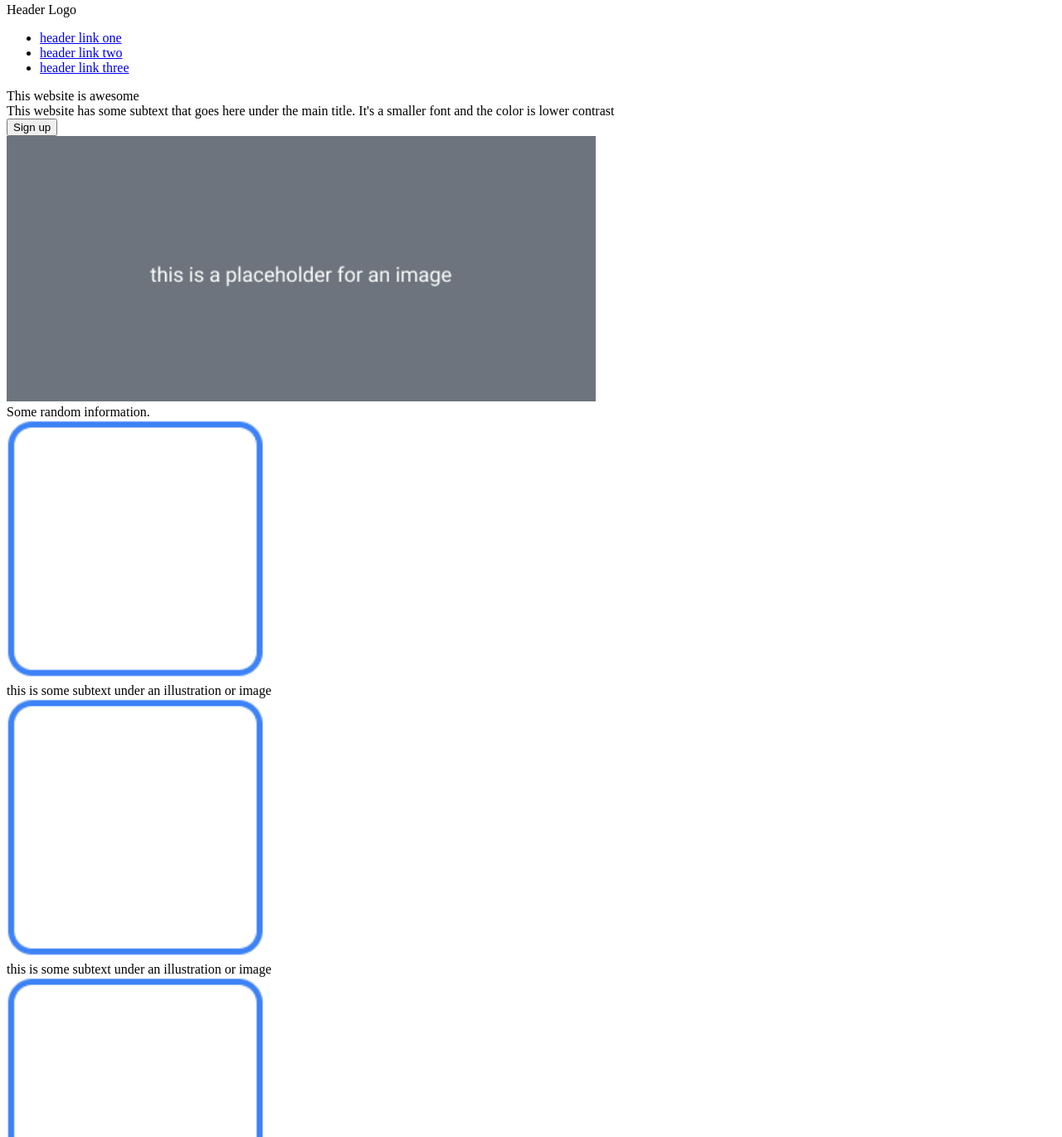
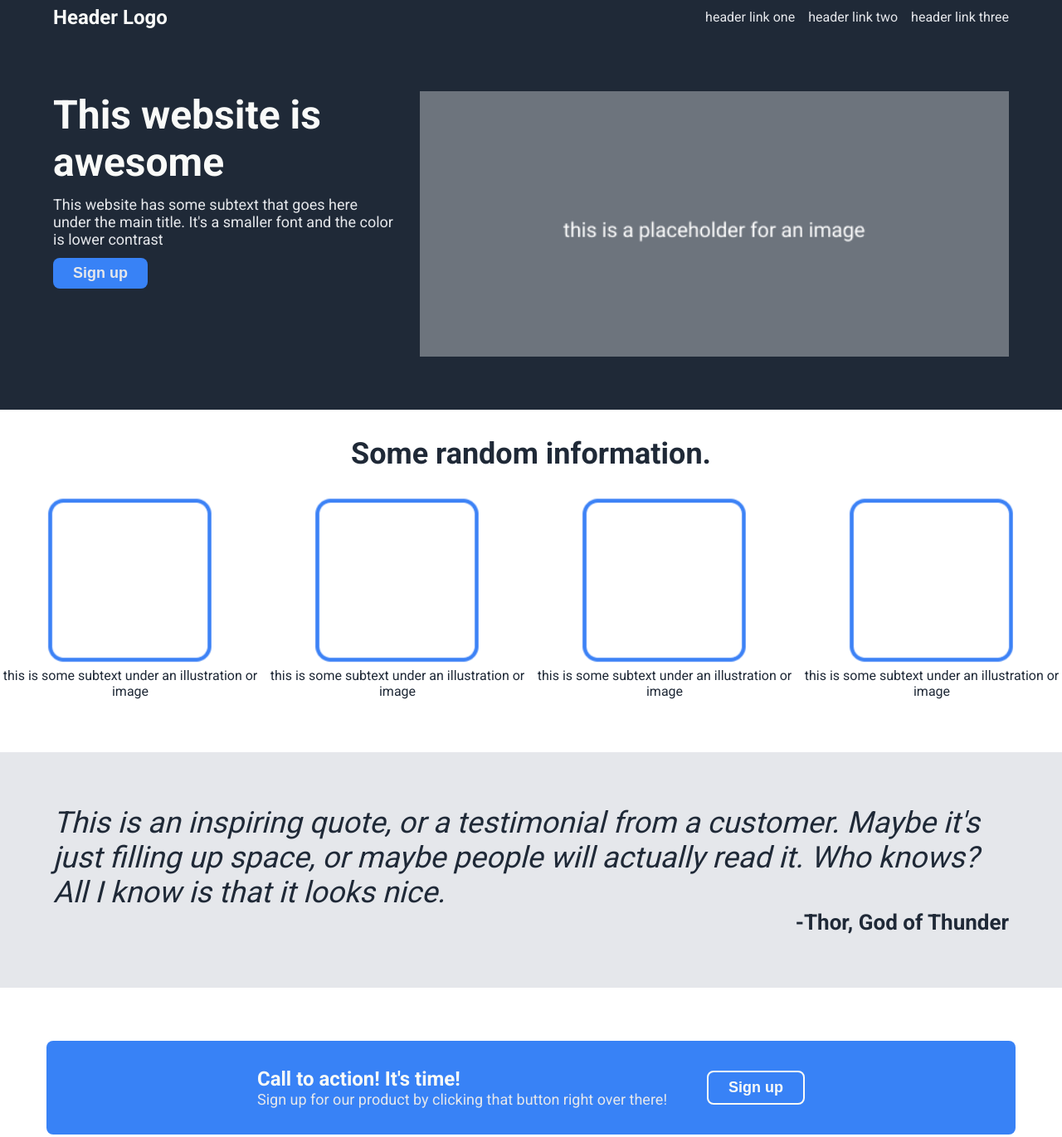
Before and after one commit to poppinpigeon/odin-landing-page, a plain HTML site: page index.html in a window 1280 px wide. Shown: the part 5-1376 px from the top of the page at 83% size. Drawn offline with Linux system fonts and the light colour scheme.

Commit message:
Create CSS file and format HTML page

```diff
--- a/index.html
+++ b/index.html
@@ -4,11 +4,11 @@
     <meta charset="UTF-8">
     <meta name="viewport" content="width=device-width, initial-scale=1.0">
     <title>Landing Page</title>
+    <link rel="stylesheet" href="./style.css">
 </head>
 <body>
     <div class="header">
-        Header Logo
-        <div class="top-link">
+        <div class="logo">Header Logo</div>
             <ul>
                 <li><a href="#">header link one</a></li>
                 <li><a href="#">header link two</a></li>
@@ -18,10 +18,12 @@
     </div>
 
     <div class="body1">
-        <div class="body1-title">This website is awesome</div>
-        <div class="body1-body">This website has some subtext that goes here under the main title. It's a smaller font and the color is lower contrast</div>
-        <div class="button">
-            <button>Sign up</button>
+        <div class="body1-container">
+            <div class="body1-title">This website is awesome</div>
+            <div class="body1-body">This website has some subtext that goes here under the main title. It's a smaller font and the color is lower contrast</div>
+            <div class="button">
+                <button>Sign up</button>
+            </div>
         </div>
         <img src="./placeholder.png" alt="this is a placeholder for an image">
     </div>
@@ -30,22 +32,22 @@
         <div class="body2-title">Some random information.</div>
         <div class="body2-container">
             <div class="info">
-                <img src="./info-placeholder.png" alt="this is a placeholder for an information image">
+                <img src="./info-placeholder.png" alt="this is a placeholder for an information image" class="placeholder-img">
                 <div class="text">this is some subtext under an illustration or image</div>
             </div>
 
             <div class="info">
-                <img src="./info-placeholder.png" alt="this is a placeholder for an information image">
+                <img src="./info-placeholder.png" alt="this is a placeholder for an information image" class="placeholder-img">
                 <div class="text">this is some subtext under an illustration or image</div>
             </div>
 
             <div class="info">
-                <img src="./info-placeholder.png" alt="this is a placeholder for an information image">
+                <img src="./info-placeholder.png" alt="this is a placeholder for an information image" class="placeholder-img">
                 <div class="text">this is some subtext under an illustration or image</div>
             </div>
 
             <div class="info">
-                <img src="./info-placeholder.png" alt="this is a placeholder for an information image">
+                <img src="./info-placeholder.png" alt="this is a placeholder for an information image" class="placeholder-img">
                 <div class="text">this is some subtext under an illustration or image</div>
             </div>
         </div>
@@ -57,10 +59,12 @@
     </div>
 
     <div class="body4">
-        <div class="body4-title">Call to action! It's time!</div>
-        <div class="text">Sign up for our product by clicking that button right over there!</div>
-        <div class="button2">
-            <button>Sign up</button>
+        <div class="body4-container">
+            <div class="texts">
+                <div class="body4-title">Call to action! It's time!</div>
+                <div class="text3">Sign up for our product by clicking that button right over there!</div>
+            </div>
+            <button class="button2">Sign up</button>
         </div>
     </div>
 
--- /dev/null
+++ b/style.css
@@ -0,0 +1,164 @@
+@import url('https://fonts.googleapis.com/css2?family=Roboto:wght@400;700&display=swap');
+
+body {
+    height: 100vh;
+    margin: 0;
+    font-family: Roboto, sans-serif;
+    display: flex;
+    flex-direction: column;
+}
+
+.header {
+    display: flex;
+    justify-content: space-between;
+    align-items: center;
+    background-color: #1f2937;
+    color: #f9faf8;
+    padding: 0 64px;
+}
+
+.logo {
+    font-weight: 900;
+    font-size: 24px;
+}
+
+ul {
+    display: flex;
+    list-style-type: none;
+    gap: 16px;
+}
+
+a {
+    text-decoration: none;
+    color: #e5e7eb;
+}
+
+.body1 {
+    background-color: #1f2937;
+    display: flex;
+    flex-direction: row;
+    padding: 64px;
+}
+
+.body1-container {
+    display: flex;
+    flex-direction: column;
+    padding-right: 32px;
+    gap: 12px;
+}
+
+.body1-title {
+    font-size: 48px;
+    font-weight: 900;
+    color: #f9faf8;
+}
+
+.body1-body {
+    font-size: 18px;
+    color: #e5e7eb;
+}
+
+button {
+    background-color: #3882f6;
+    font-size: 18px;
+    font-weight: 700;
+    color: #e5e7eb;
+    padding: 8px 24px;
+    border-radius: 8px;
+    border-style: hidden;
+}
+
+.body2-title {
+    font-size: 36px;
+    font-weight: 900;
+    color: #1f2937;
+    padding: 32px 0;
+}
+
+.body2 {
+    text-align: center;
+}
+
+.body2-container {
+    display: flex;
+    justify-content: center;
+    gap: 8px;
+    width: fit-content;
+    padding-bottom: 64px;
+    color: #1f2937;
+}
+
+.placeholder-img{
+    max-width: 200px;
+}
+
+.body3 {
+    background-color: #e5e7eb;
+    font-style: italic;
+    font-size: 36px;
+    color: #1f2937;
+    font-weight: 20;
+    padding: 64px 64px;
+}
+
+.author {
+    font-style: normal;
+    font-weight: 900;
+    font-size: 26px;
+    display: flex;
+    justify-content: end;
+}
+
+.quote {
+    display: flex;
+    justify-content: center;
+}
+
+.body4-container {
+    display: flex;
+    justify-content: center;
+    align-items: center;
+    background-color: #3882f6;
+    margin: 64px 56px;
+    padding: 32px 54px;
+    gap: 48px;
+    border-radius: 8px;
+}
+
+.texts {
+    display: flex;
+    flex-direction: column;
+    justify-content: center;
+}
+
+.body4-title {
+    font-size: 24px;
+    color: #f9faf8;
+    font-weight: 900;
+}
+
+.text3 {
+    font-size: 18px;
+    color: #e5e7eb;
+}
+
+.button2 {
+    padding: 8px 24px;
+    border-radius: 8px;
+    display: flex;
+    flex-shrink: 0;
+    justify-content: center;
+    border-color: #f9faf8;
+    border-style: solid;
+    color: #f9faf8;
+}
+
+.footer {
+    display: flex;
+    align-items: center;
+    justify-content: center;
+    color: #f9faf8;
+    background-color: #1f2937;
+    padding: 48px 56px;
+    font-weight: 100;
+}
```
